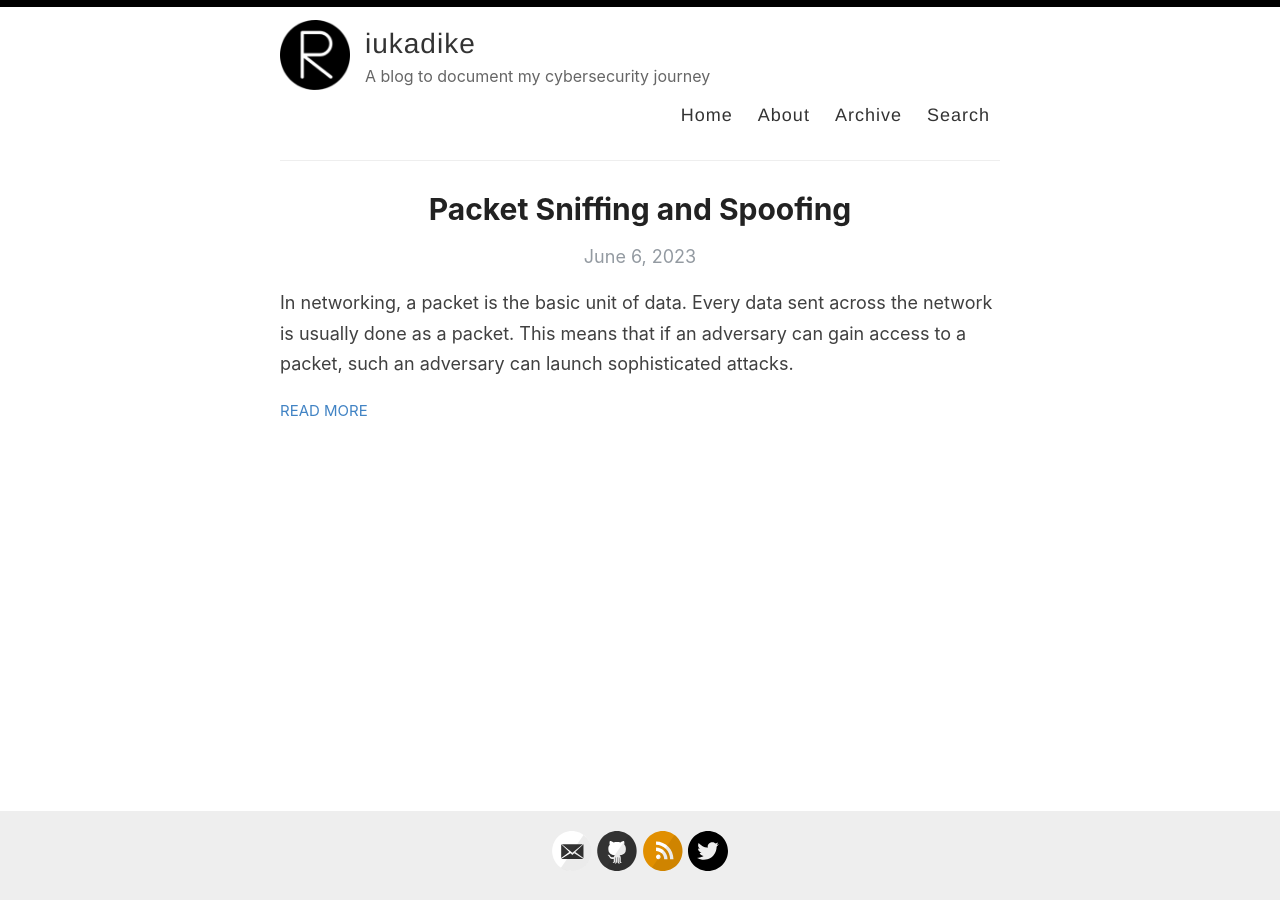
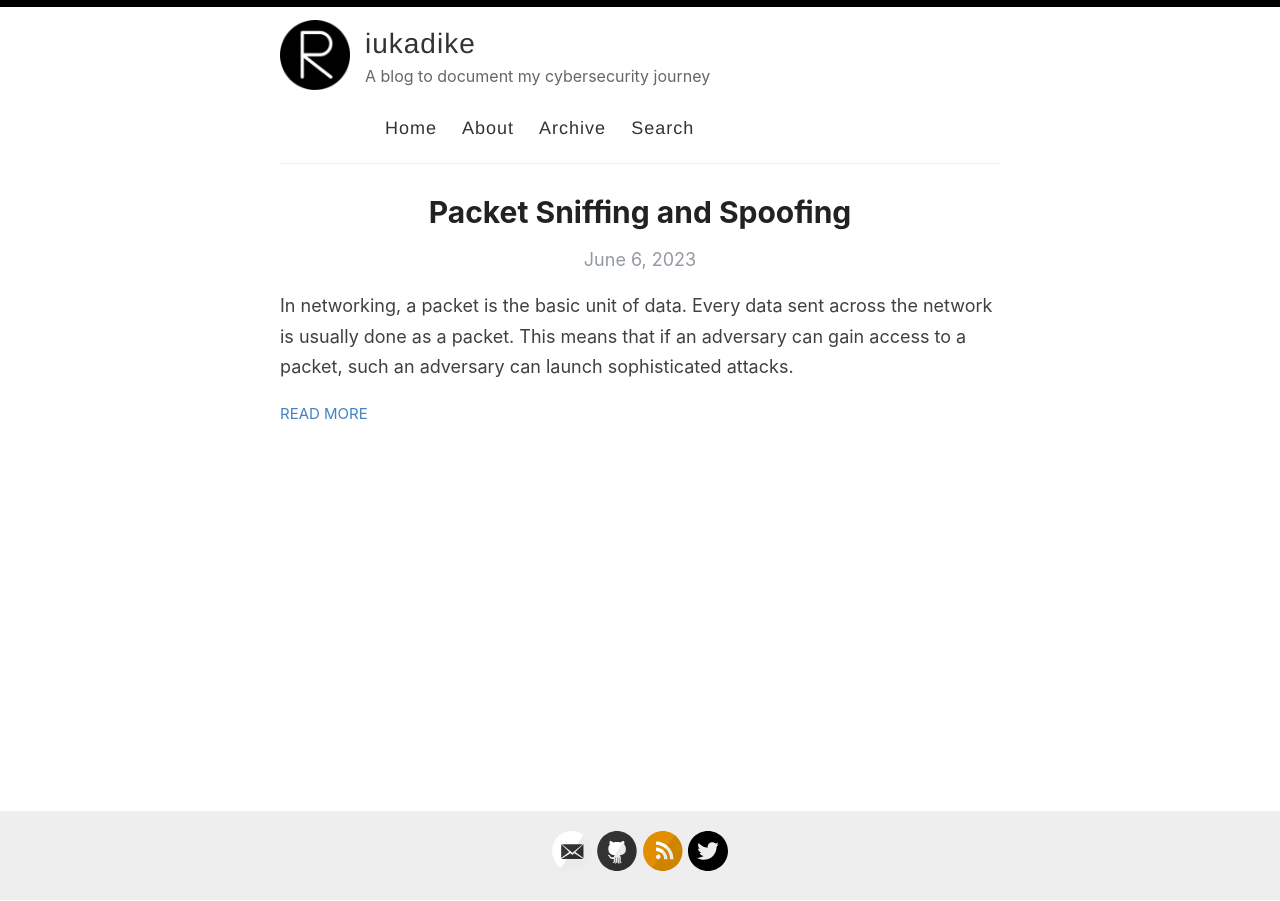
Before and after one commit to iukadike/blog, a Jekyll site: the page built from index.html, in a window 1280 px wide. Built offline with Jekyll 4.4.1, drawn with Linux system fonts in a browser that asks for light colours; the list of posts is cut into pages by our own code.

Commit message:
undo tweaks to nav-bar

```diff
--- a/assets/style.scss
+++ b/assets/style.scss
@@ -333,7 +333,8 @@ p > img {
 }
 
 nav {
-  float: right;
+  float: none;
+  display: inline-block;
   margin-top: 23px; // @TODO: Vertically middle align
   font-family: $helveticaNeue;
   font-size: 18px;
@@ -1148,8 +1149,4 @@ Modules - reusable parts of our design
 
 
 
-// Additional CSS to tweak UI
-.wrapper-nav{
-  margin: 10px auto;
-  padding: 0 10px;
-}
+// Additional CSS to tweak UI;
```
